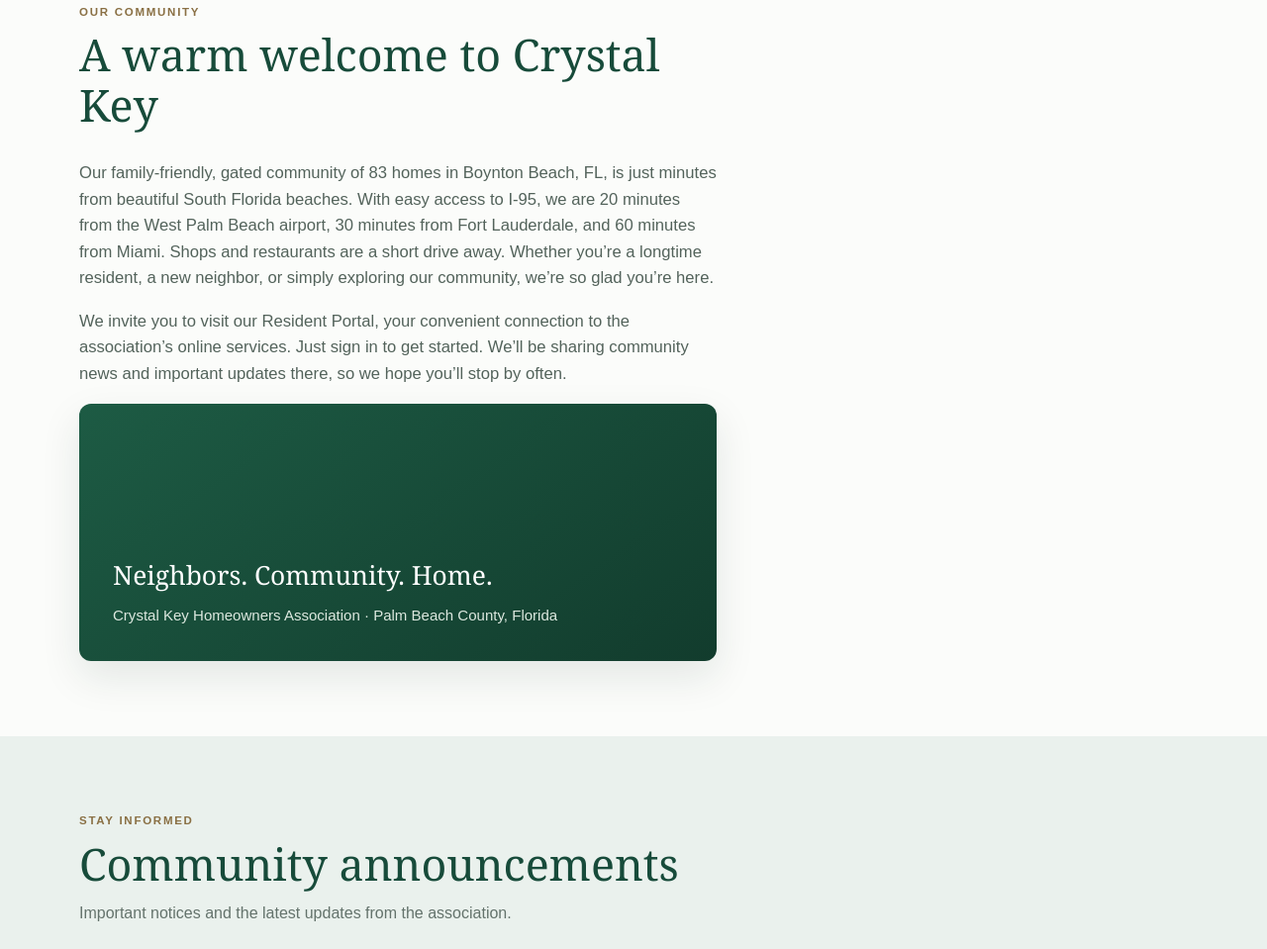
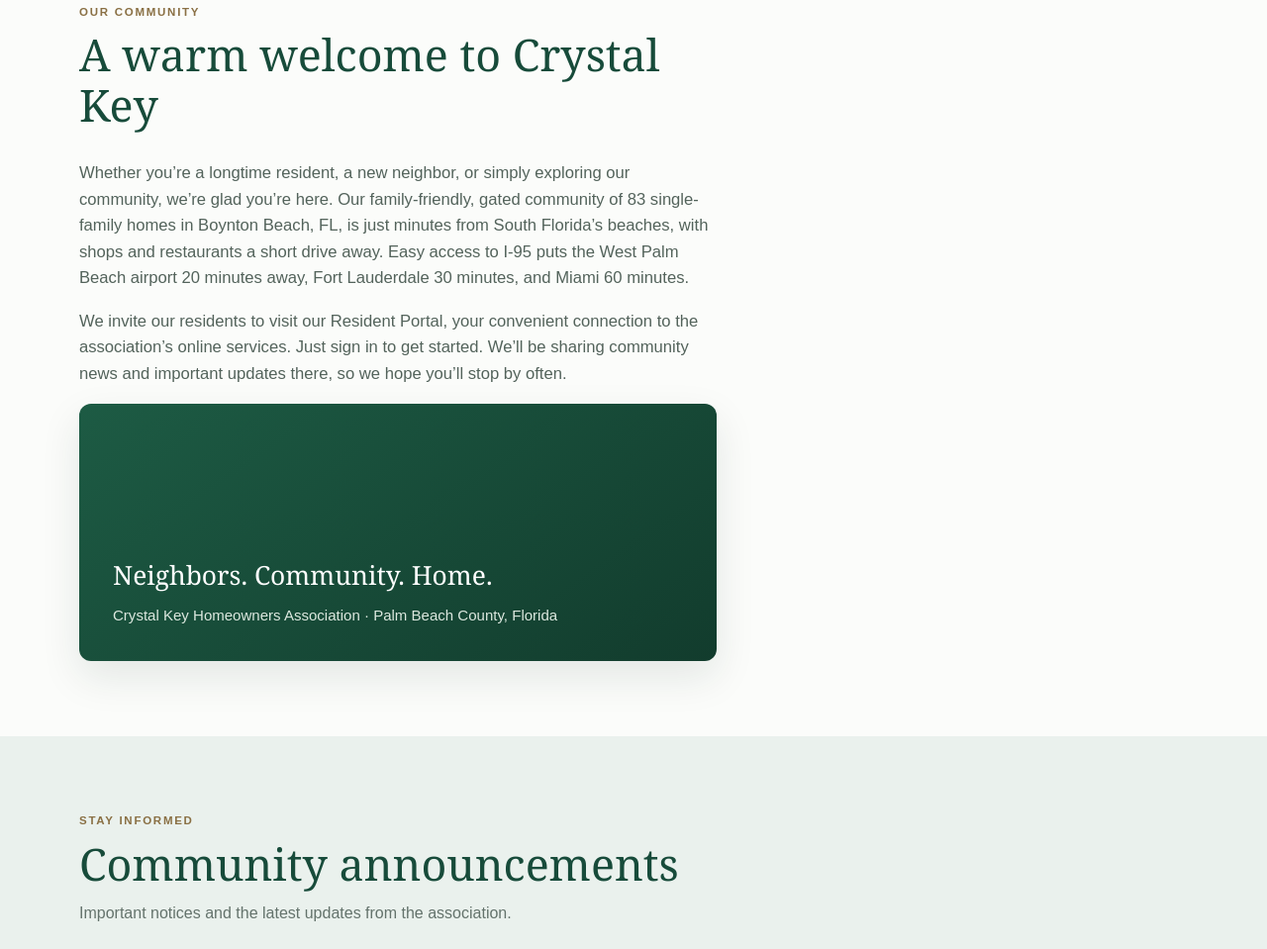
Before and after one commit to qmoringa/qmoringa.github.io, a plain HTML site: page index.html in a window 1280 px wide. Shown: the part 782-1741 px from the top of the page at 99% size. Drawn offline with Linux system fonts and the light colour scheme.

Commit message:
Add files via upload

```diff
--- a/index.html
+++ b/index.html
@@ -42,9 +42,9 @@
             <div class="kicker">Our community</div>
             <h2>A warm welcome to Crystal Key</h2>
           </div>
-          <p>Our family-friendly, gated community of 83 homes in Boynton Beach, FL, is just minutes from beautiful South Florida beaches. With easy access to I-95, we are 20 minutes from the West Palm Beach airport, 30 minutes from Fort Lauderdale, and 60 minutes from Miami. Shops and restaurants are a short drive away. Whether you’re a longtime resident, a new neighbor, or simply exploring our community, we’re so glad you’re here.
+          <p>Whether you’re a longtime resident, a new neighbor, or simply exploring our community, we’re glad you’re here. Our family-friendly, gated community of 83 single-family homes in Boynton Beach, FL, is just minutes from South Florida’s beaches, with shops and restaurants a short drive away. Easy access to I-95 puts the West Palm Beach airport 20 minutes away, Fort Lauderdale 30 minutes, and Miami 60 minutes.
 
-          <p>We invite you to visit our Resident Portal, your convenient connection to the association’s online services. Just sign in to get started. We’ll be sharing community news and important updates there, so we hope you’ll stop by often.</p
+          <p>We invite our residents to visit our Resident Portal, your convenient connection to the association’s online services. Just sign in to get started. We’ll be sharing community news and important updates there, so we hope you’ll stop by often.</p
         </div>
         <div class="welcome-panel">
           <strong>Neighbors. Community. Home.</strong>
```
